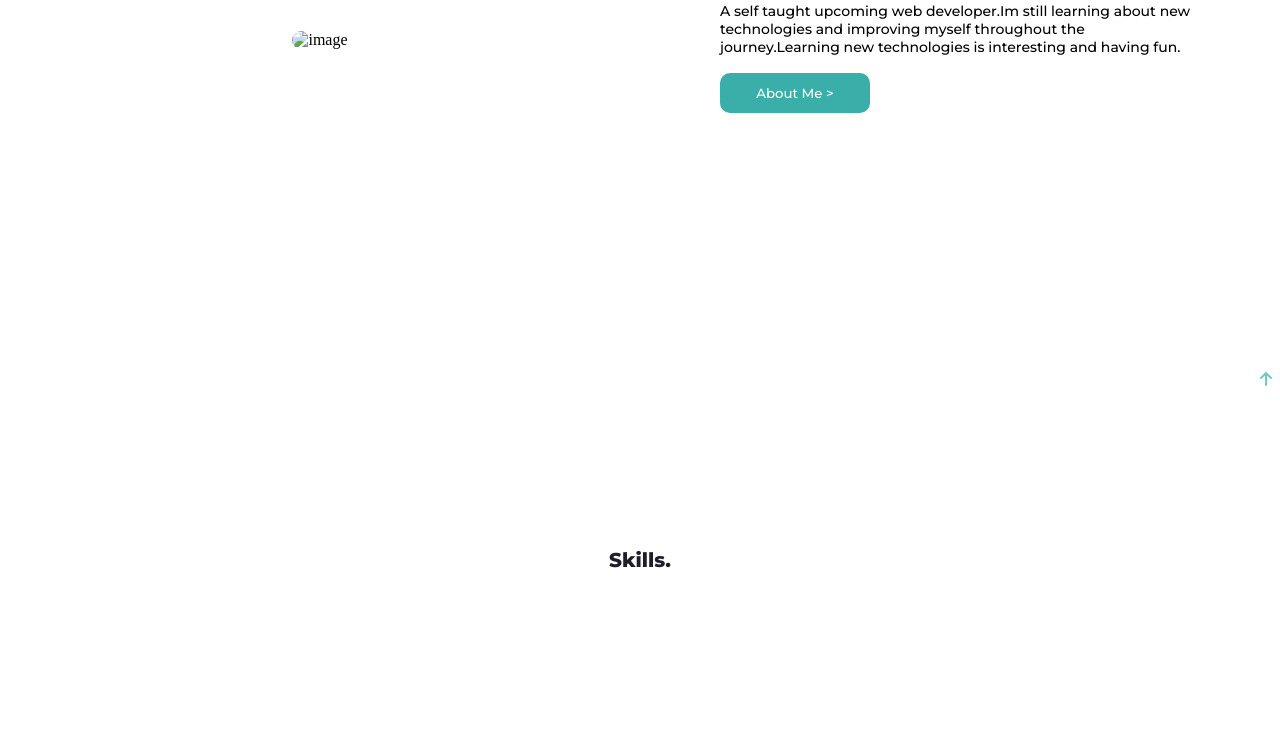
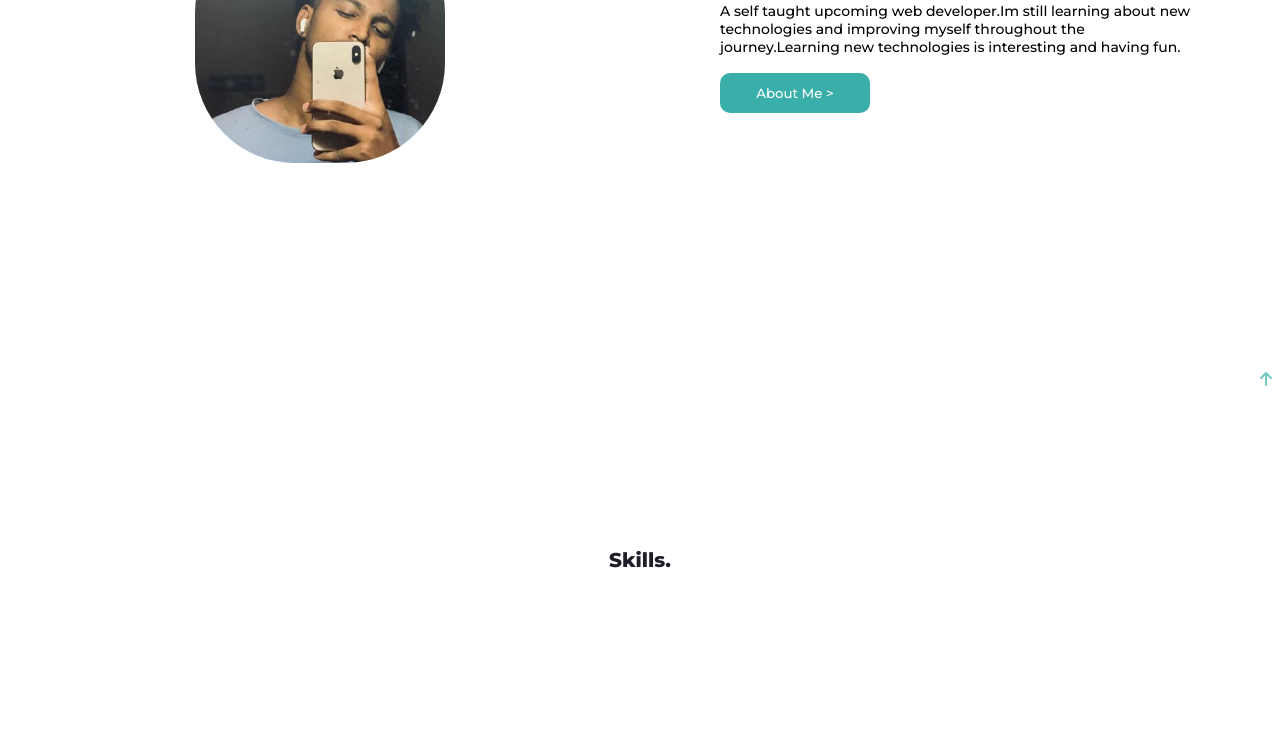
Before and after one commit to ajeeshRS/PersonalWebsite, a plain HTML site: page index.html in a window 1280 px wide. Shown: the part 360-1100 px from the top of the page. Drawn offline with nearby package versions, Linux system fonts and the light colour scheme; the site is published under a folder, as on GitHub Pages, so addresses that start at the root find nothing.

Commit message:
Update index.html
Image link corrected

```diff
--- a/index.html
+++ b/index.html
@@ -64,7 +64,7 @@
       <section class="home_section">
         <div class="left_section">
           <div class="home_img">
-            <img src="/assets/img/85947383.jpg" alt="image" />
+            <img src="assets/img/85947383.jpg" alt="image" />
           </div>
         </div>
         <div class="right_section">
```
